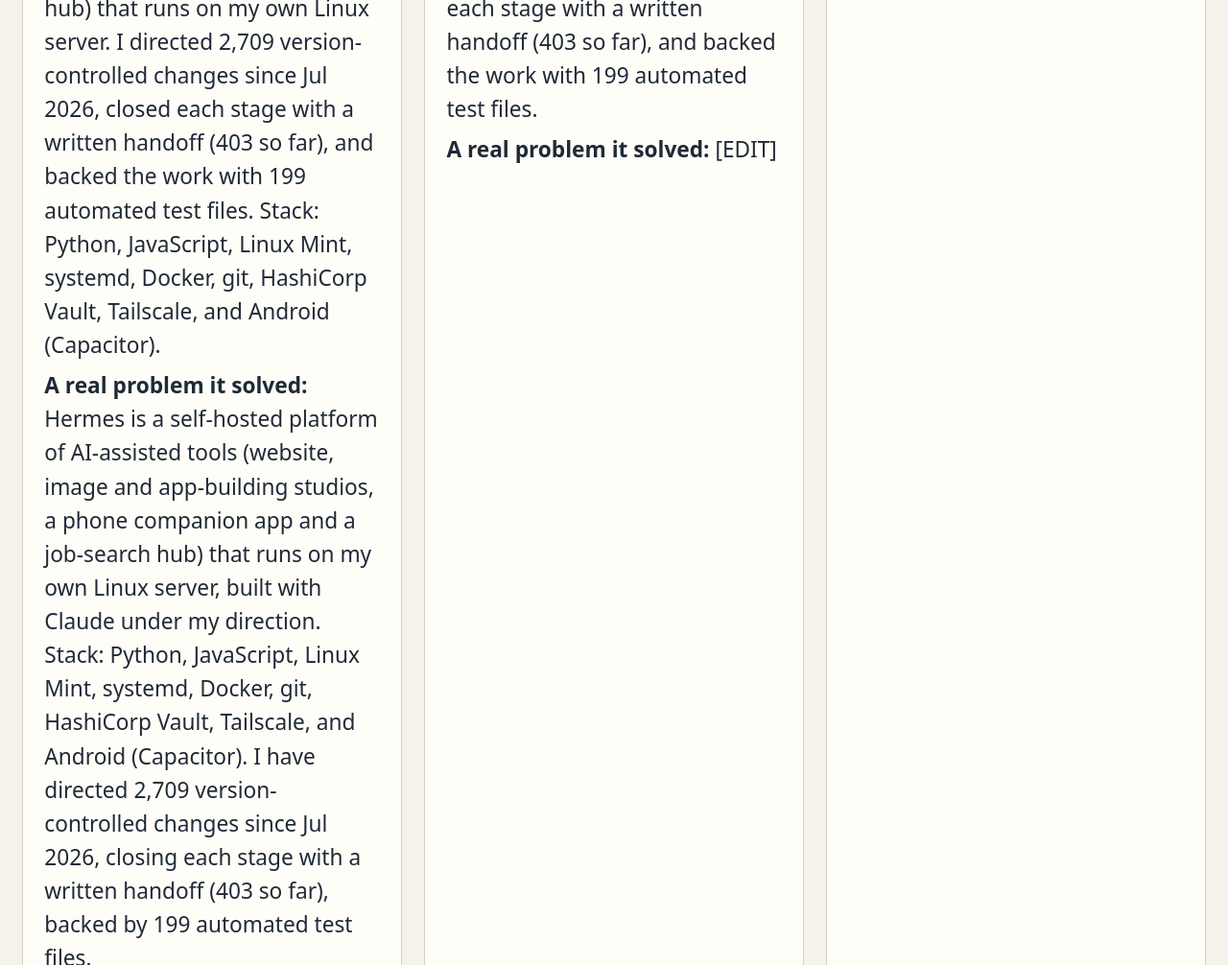
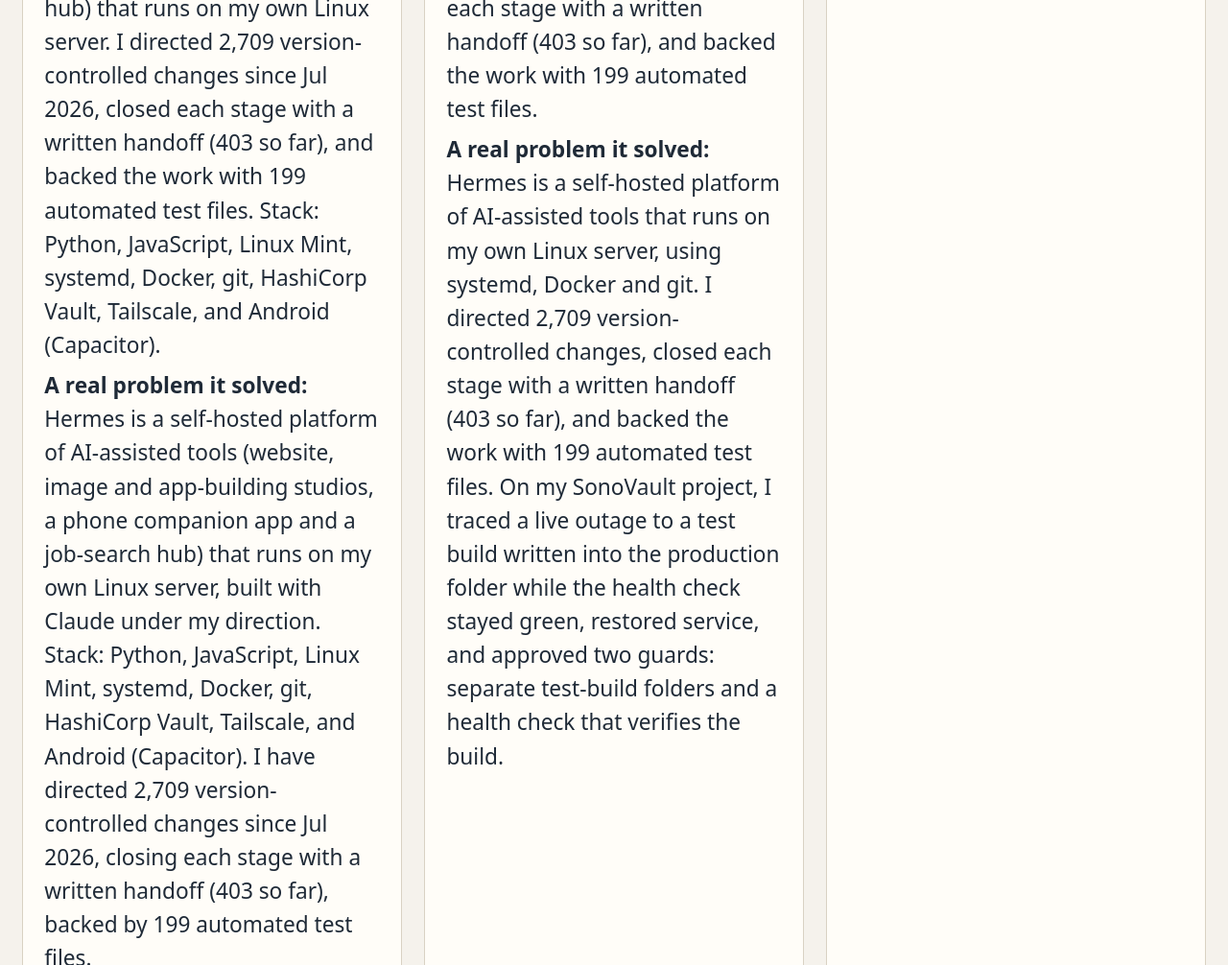
Before and after one commit to erasmus707bot-dev/scottchristensen-dev, a plain HTML site: page index.html in a window 1280 px wide. Shown: the part 1840-2846 px from the top of the page at 96% size. Drawn offline with Linux system fonts and the light colour scheme.

Commit message:
Claude draft d10 (needs OK)
by: owner

```diff
--- a/index.html
+++ b/index.html
@@ -45,7 +45,7 @@
 <article class="card"><h3>ERASMUS</h3>
 <p><strong>What it does:</strong> <span data-draft="d8">On Hermes, my self-hosted platform running on my own Linux server, I directed 2,709 version-controlled changes since Jul 2026. Each stage closed with a written handoff (403 so far), backed by 199 automated test files. It runs on Linux Mint with systemd, Docker, git, HashiCorp Vault and Tailscale.</span></p>
 <p><strong>Stack:</strong> <span data-draft="d9">Hermes is a self-hosted platform of AI-assisted tools (website, image and app-building studios, a phone companion app and a job-search hub) that runs on my own Linux server. It runs on Linux Mint with systemd, Docker, git, HashiCorp Vault and Tailscale. I directed 2,709 version-controlled changes since Jul 2026, closed each stage with a written handoff (403 so far), and backed the work with 199 automated test files.</span></p>
-<p><strong>A real problem it solved:</strong> [EDIT]</p></article>
+<p><strong>A real problem it solved:</strong> <span data-draft="d10">Hermes is a self-hosted platform of AI-assisted tools that runs on my own Linux server, using systemd, Docker and git. I directed 2,709 version-controlled changes, closed each stage with a written handoff (403 so far), and backed the work with 199 automated test files. On my SonoVault project, I traced a live outage to a test build written into the production folder while the health check stayed green, restored service, and approved two guards: separate test-build folders and a health check that verifies the build.</span></p></article>
 <article class="card"><h3>Iris</h3>
 <p><strong>What it does:</strong> [EDIT]</p>
 <p><strong>Stack:</strong> [EDIT]</p>
```
